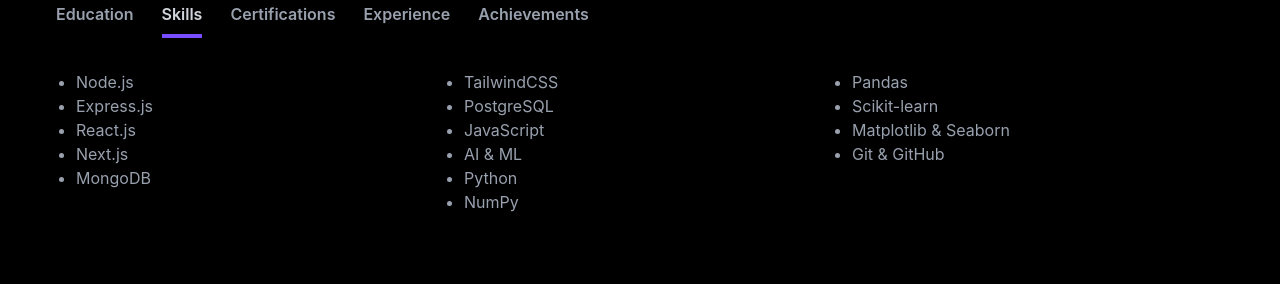
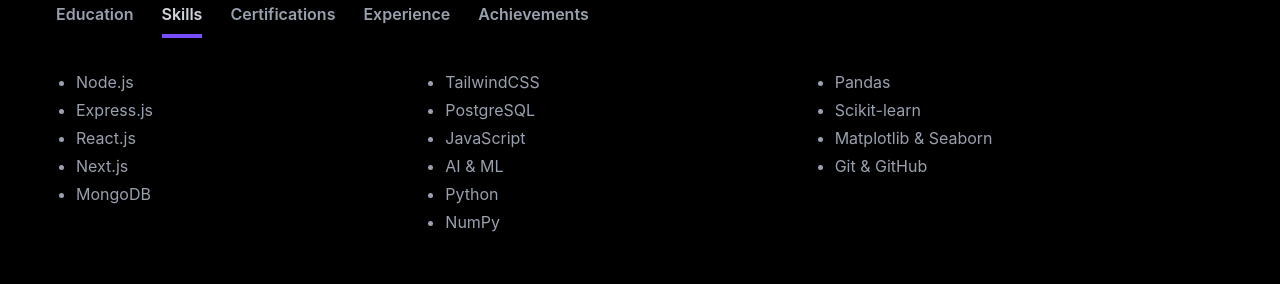
Before and after one commit to AyeshaAfzal-01/ayesha-portfolio, a React (Vite) app: page / in a window 1280 px wide. Both pictures are taken after a click on the button "Skills". Shown: the part 1288-1572 px from the top of the page. Built offline with nearby package versions, Linux system fonts and the light colour scheme.

Commit message:
fix of scroll again

```diff
--- a/src/components/Skills.jsx
+++ b/src/components/Skills.jsx
@@ -18,54 +18,36 @@
   title: "Skills",
   id: "skills",
   content: (
-      <ul className="list-disc pl-5 grid grid-cols-2 lg:grid-cols-3 gap-4">
-        <div>
+    <div className="overflow-x-auto scrollbar-hide scroll-smooth">
+      <div className="grid grid-cols-3 min-w-115 md:min-w-155">
+        <ul className="list-disc pl-5 space-y-1">
           <li>Node.js</li>
           <li>Express.js</li>
           <li>React.js</li>
           <li>Next.js</li>
           <li>MongoDB</li>
-        </div>
+        </ul>
 
-        <div>
+        <ul className="list-disc space-y-1">
           <li>TailwindCSS</li>
           <li>PostgreSQL</li>
           <li>JavaScript</li>
           <li>AI & ML</li>
           <li>Python</li>
           <li>NumPy</li>
-        </div>
+        </ul>
 
-        <div>
+        <ul className="list-disc space-y-1">
           <li>Pandas</li>
           <li>Scikit-learn</li>
           <li>Matplotlib & Seaborn</li>
           <li>Git & GitHub</li>
+        </ul>
       </div>
-      </ul>
+    </div>
   ),
 },
-
-  {
-    title: "Certifications",
-    id: "certifications",
-    content: (
-      <ul className="list-disc pl-5 grid grid-cols-1 md:grid-cols-2 gap-6">
-        <div className="space-y-2">
-          <li>Intro to Machine Learning, Kaggle</li>
-          <li>Pandas, Kaggle</li>
-          <li>Intro to Programming, Kaggle</li>
-          <li>Python, Kaggle</li>
-        </div>
-
-        <div className="space-y-2">
-          <li>Python Data Structures, ULSA</li>
-          <li>Programming for Everybody, ULSA</li>
-          <li>Developing Front-End Apps with React, IBM</li>
-        </div>
-      </ul>
-    ),
-  },
+{ title: "Certifications", id: "certifications", content: ( <ul className="list-disc pl-5 grid grid-cols-1 md:grid-cols-2 gap-6"> <div className="space-y-2"> <li>Intro to Machine Learning, Kaggle</li> <li>Pandas, Kaggle</li> <li>Intro to Programming, Kaggle</li> <li>Python, Kaggle</li> </div> <div className="space-y-2"> <li>Python Data Structures, ULSA</li> <li>Programming for Everybody, ULSA</li> <li>Developing Front-End Apps with React, IBM</li> </div> </ul> ), },
 
   {
     title: "Experience",
```
Lines whose indentation alone changed are shown as unchanged.
